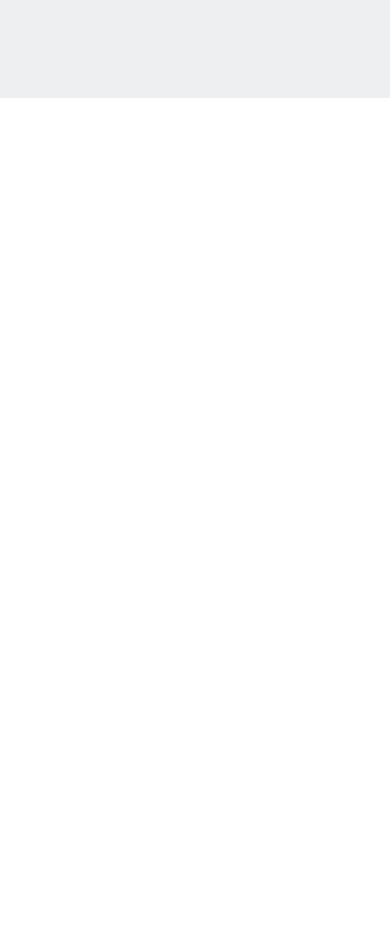
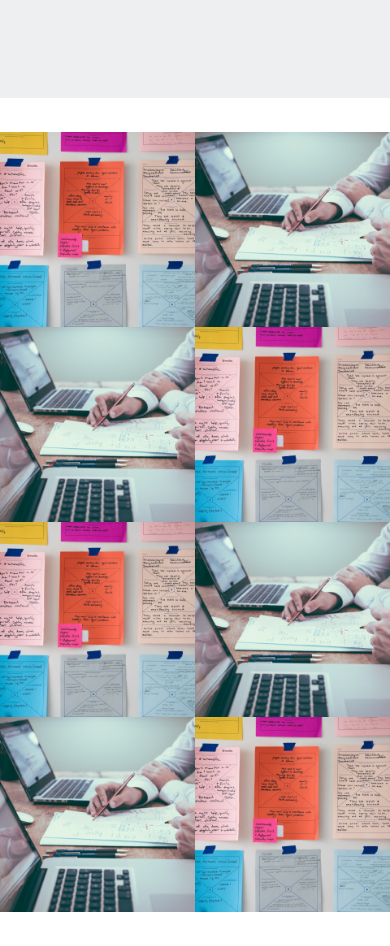
Before and after one commit to Kiraradi/About_me, a plain HTML site: page index.html in a window 390 px wide. Shown: the part 3309-4255 px from the top of the page. Before the commit the page ends 3407 px from the top, so only its background shows below. Drawn offline with Linux system fonts and the light colour scheme.

Commit message:
added a website section 'projects' for desktop and mobile devices

```diff
--- a/css/style.css
+++ b/css/style.css
@@ -347,6 +347,47 @@ ul {
     display: block;
 }
 
+.section_projects {
+    display: flex;
+    width: 100%;
+    flex-wrap: wrap;
+    gap: 0;
+    flex-direction: row;
+    padding: 28px 0;
+}
+
+.section_projects_block {
+    display: flex;
+    width: 50%;
+    flex-wrap: wrap;
+}
+
+.section_project {
+    width: 50%;
+    display: flex;
+    position: relative;
+}
+
+.section_project_img {
+    width: 100%;
+}
+
+.section_project_overlay {
+    position: absolute;
+    width: 100%;
+    height: 100%;
+    background: rgba(52, 84, 122, 0.8);
+    background-image: url(../svg/view.svg);
+    background-repeat: no-repeat;
+    background-position: center;
+    display: none;
+    cursor: pointer;
+}
+
+.section_project:hover .section_project_overlay {
+    display: block;
+}
+
 
 @media(max-width: 1279px) {
     .section__description {
@@ -373,4 +414,13 @@ ul {
         height: 75px;
         display: block;
    }
+
+   .section_projects {
+    padding: 34px 0;
+   }
+
+   .section_projects_block {
+    width: 100%;
+   }
+
 }
--- a/index.html
+++ b/index.html
@@ -137,6 +137,46 @@
                 <img class="play_button" src="./svg/play-button.svg" alt="Preview_video">
             </div>
         </section>
+
+        <section class="section section_projects">
+            <div class="section_projects_block">
+                <div class="section_project">
+                    <img class="section_project_img" src="./image/first-project.png" alt="first_project">
+                    <div class="section_project_overlay"></div>
+                </div>
+                <div class="section_project">
+                    <img class="section_project_img" src="./image/second-project.png" alt="second_project">
+                    <div class="section_project_overlay"></div>
+                </div>
+                <div class="section_project">
+                    <img class="section_project_img" src="./image/second-project.png" alt="second_project">
+                    <div class="section_project_overlay"></div>
+                </div>
+                <div class="section_project">
+                    <img class="section_project_img" src="./image/first-project.png" alt="first_project">
+                    <div class="section_project_overlay"></div>
+                </div>
+            </div>
+
+            <div class="section_projects_block">
+                <div class="section_project">
+                    <img class="section_project_img" src="./image/first-project.png" alt="first_project">
+                    <div class="section_project_overlay"></div>
+                </div>
+                <div class="section_project">
+                    <img class="section_project_img" src="./image/second-project.png" alt="second_project">
+                    <div class="section_project_overlay"></div>
+                </div>
+                <div class="section_project">
+                    <img class="section_project_img" src="./image/second-project.png" alt="second_project">
+                    <div class="section_project_overlay"></div>
+                </div>
+                <div class="section_project">
+                    <img class="section_project_img" src="./image/first-project.png" alt="first_project">
+                    <div class="section_project_overlay"></div>
+                </div>
+            </div>
+        </section>
     </main>
 </body>
 </html>
```
Also changed, not shown: image/first-project.png (added), image/second-project.png (added), svg/view.svg (added).
